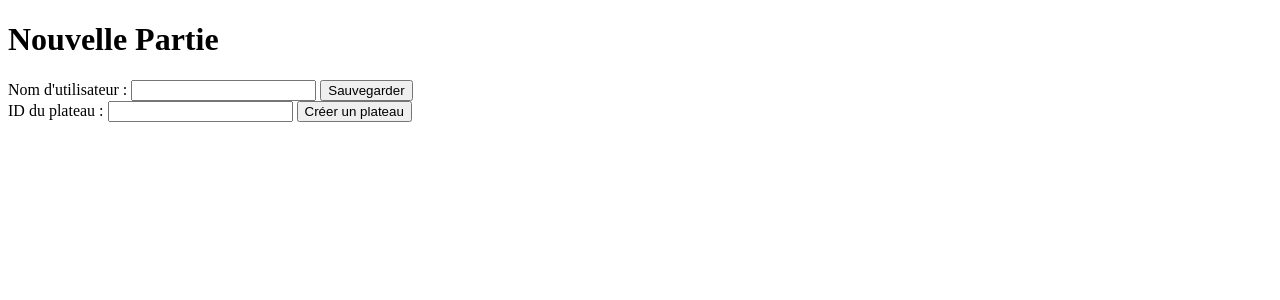
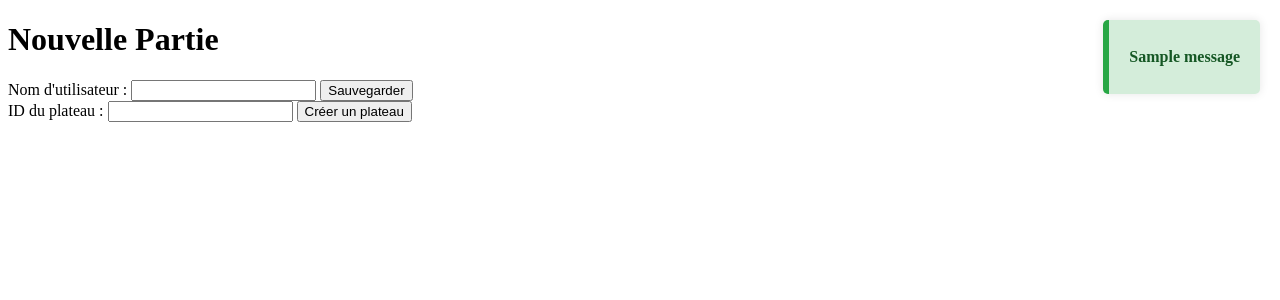
Before and after one commit to nathan-004/web-chess, a Flask app: page / in a window 1280 px wide. Shown: the top 300 px of the page. Run offline with Flask 3, Linux system fonts and the light colour scheme; one stand-in notice (Sample message) is shown.

Commit message:
feat: ajout notifications d'erreurs ou de succès

```diff
--- a/app/main.py
+++ b/app/main.py
@@ -1,5 +1,5 @@
 from flask import Flask, render_template, request, jsonify, session
-from flask import redirect, url_for
+from flask import redirect, url_for, flash
 
 from collections import defaultdict
 import uuid
@@ -9,6 +9,7 @@ import app.utils.logger_config # Initialise le logger
 from app.engine.board import ChessBoard, board_to_fen
 from app.engine.utils import string_to_position, position_to_string, Move
 from app.engine.utils import WHITE, BLACK
+from app.utils.constants import *
 
 ID_GAME_SIZE = 8
 
@@ -43,11 +44,13 @@ def init_session():
             session["games"] = {}
     session["player"] = player
     session["games"] = session.get("games", {}) # Prévient que les parties crées lors de la création de la page soit effacées
+    flash(f"Bienvenue {player} !", "success")
     return redirect(url_for("home"))
 
 @app.route("/create_board_id", methods=["POST"])
 def create_chessboard():
     if "player" not in session:
+        flash(NON_CONNECTE, "error")
         return redirect(url_for("home"))
     board_id = request.form.get("board-id", None)
     if not board_id:
@@ -69,13 +72,15 @@ def home():
 @app.route('/game/<game_id>')
 def game_page(game_id):
     if not "player" in session:
+        flash(NON_CONNECTE, "error")
         return redirect(url_for("home"))
     games = session.get("games", {})
     player = session.get("player")
     logger.warning(games)
 
     if len(chessboards[game_id].players) >= 2 and game_id not in games:
-        return "<p>Trop de joueurs</p>"
+        flash(TROP_JOUEURS, "error")
+        return redirect(url_for("home"))
     orientation = WHITE if len(chessboards[game_id].players) == 0 else BLACK
     if game_id not in games:
         games[game_id] = orientation
--- a/app/static/css/index.css
+++ b/app/static/css/index.css
@@ -0,0 +1,34 @@
+#notification-container {
+  position: fixed;
+  top: 20px;
+  right: 20px;
+  z-index: 1000;
+}
+
+.notification {
+  background-color: #f2f2f2;
+  padding: 12px 20px;
+  margin-bottom: 10px;
+  border-radius: 5px;
+  box-shadow: 0 0 10px rgba(0,0,0,0.1);
+  color: #333;
+  font-weight: bold;
+  animation: slideIn 0.5s ease;
+}
+
+.success-notification {
+  background-color: #d4edda;
+  color: #155724;
+  border-left: 6px solid #28a745;
+}
+
+.error-notification {
+  background-color: #f8d7da;
+  color: #721c24;
+  border-left: 6px solid #dc3545;
+}
+
+@keyframes slideIn {
+  from { transform: translateX(100%); opacity: 0; }
+  to { transform: translateX(0); opacity: 1; }
+}
--- a/app/templates/index.html
+++ b/app/templates/index.html
@@ -19,4 +19,15 @@
       <button id="create-board-button" type="submit">Créer un plateau</button>
     </form>
   </main>
+  <div id="notification-container">
+    {% with messages = get_flashed_messages(with_categories=true) %}
+      {% if messages %}
+        {% for category, message in messages %}
+          <div class="notification {{ category }}-notification">
+            <p>{{ message }}</p>
+          </div>
+        {% endfor %}
+      {% endif %}
+    {% endwith %}
+  </div>
 </body>
--- a/app/utils/constants.py
+++ b/app/utils/constants.py
@@ -5,3 +5,8 @@ CHECKMATE = "échecs et mats"
 CHECK = "échecs"
 PAT = "pat"
 NONE = "None"
+
+# Affichage messages
+TROP_JOUEURS = "Trop de joueurs"
+USERNAME_UTILISE = "Nom d'utilisateur déjà utilisé"
+NON_CONNECTE = "Nom d'utilisateur non-spécifié."
```
